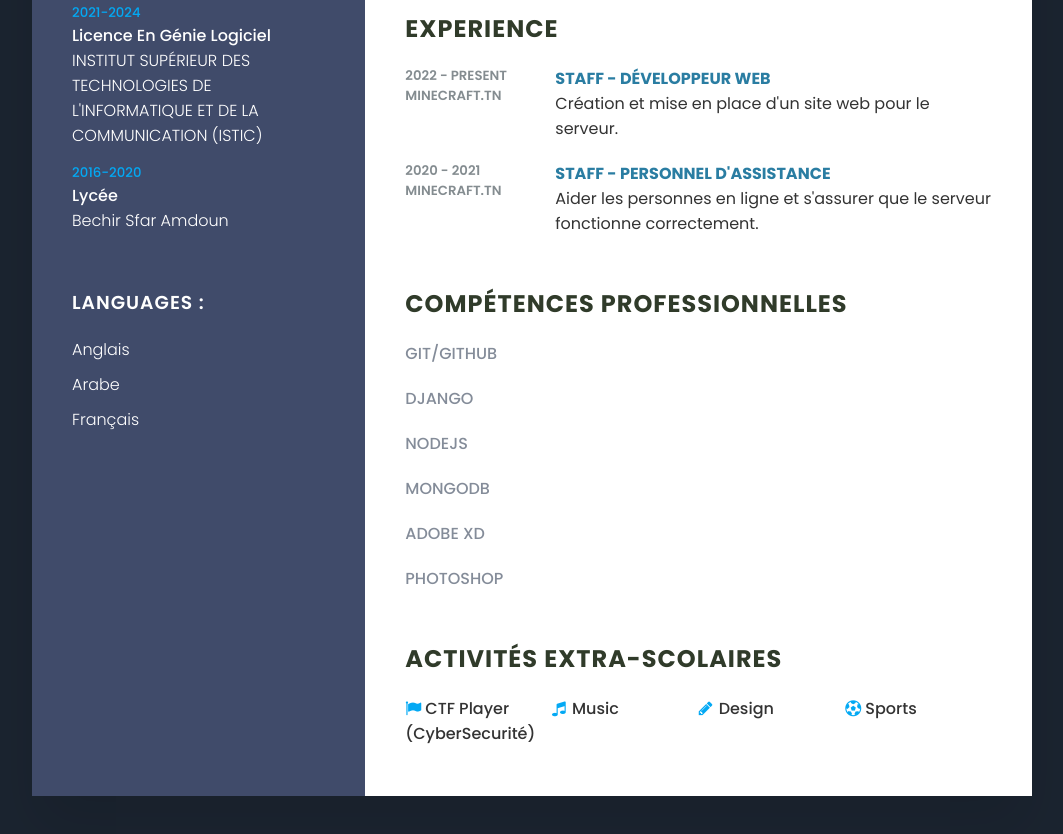
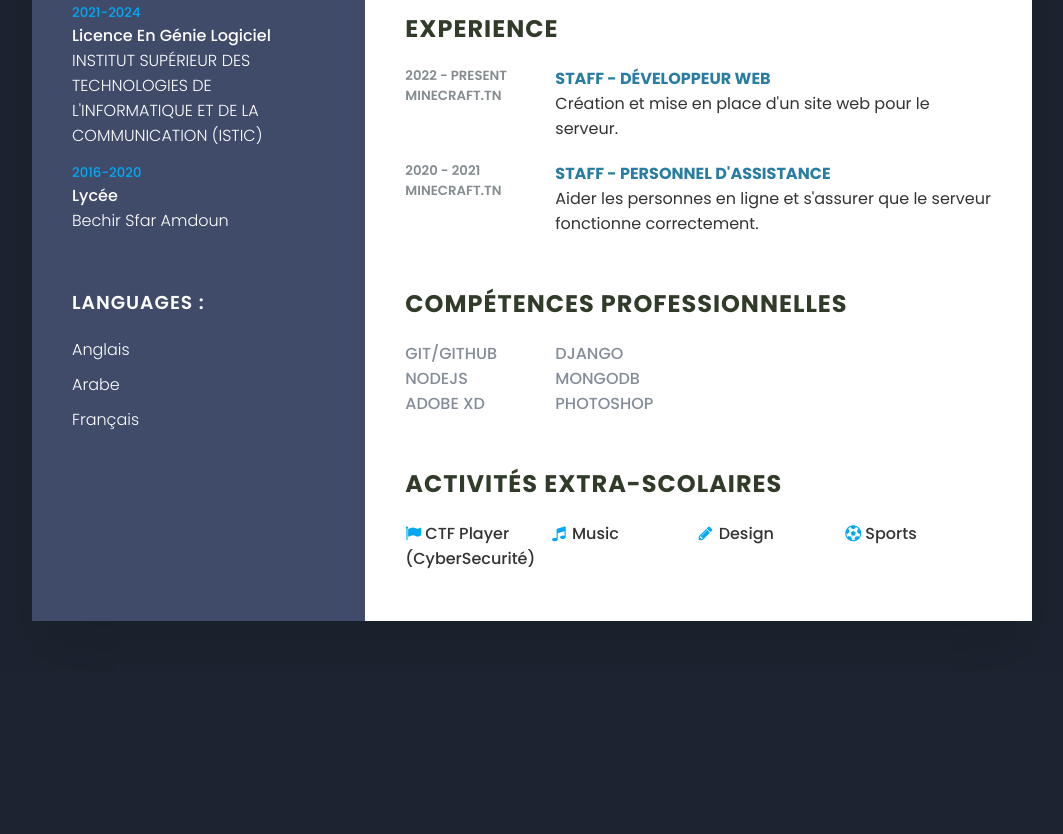
Before and after one commit to AzizJabri/AzizJabri.github.io, a plain HTML site: page french.html in a window 1280 px wide. Shown: the part 829-1663 px from the top of the page, without its empty margins (108-1171 px from the left). After the commit the page ends 1500 px from the top, so only its background shows below. Drawn offline with Linux system fonts and the light colour scheme.

Commit message:
i'm slowly loosing my mind

```diff
--- a/french.html
+++ b/french.html
@@ -200,20 +200,10 @@
                     <h2 class="title2">Compétences Professionnelles</h2>
                     <div class="box">
                         <h4>Git/Github</h4>
-                    </div>
-                    <div class="box">
                         <h4>Django</h4>
-                    </div>
-                    <div class="box">
                         <h4>NodeJs</h4>
-                    </div>
-                    <div class="box">
                         <h4>MongoDB</h4>
-                    </div>
-                    <div class="box">
                         <h4>Adobe Xd</h4>
-                    </div>
-                    <div class="box">
                         <h4>Photoshop</h4>
                     </div>
                 </div>
```
Also changed, not shown: index.html (+0 -10 lines).
